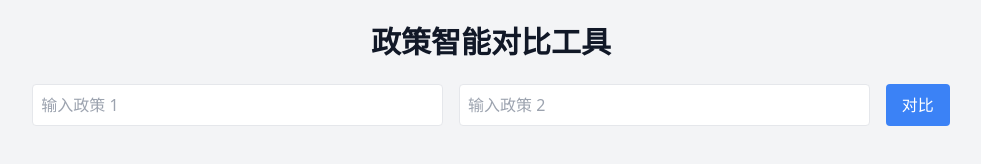
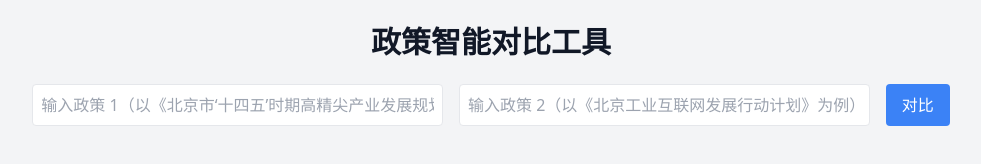
Before and after one commit to Mercy0113/Smart-Policy-Compare, a plain HTML site: page index.html in a window 1280 px wide. Shown: the whole page, without its empty margins (149-1130 px from the left). Drawn offline with nearby package versions, Linux system fonts and the light colour scheme.

Commit message:
Update index.html

```diff
--- a/index.html
+++ b/index.html
@@ -13,8 +13,8 @@
 
         <!-- 搜索框 -->
         <div class="flex justify-center gap-4 mb-6">
-            <input id="policy1" type="text" placeholder="输入政策 1" class="p-2 border rounded w-1/3">
-            <input id="policy2" type="text" placeholder="输入政策 2" class="p-2 border rounded w-1/3">
+            <input id="policy1" type="text" placeholder="输入政策 1（以《北京市‘十四五’时期高精尖产业发展规划》为例）" class="p-2 border rounded w-1/3">
+            <input id="policy2" type="text" placeholder="输入政策 2（以《北京工业互联网发展行动计划》为例）" class="p-2 border rounded w-1/3">
             <button onclick="comparePolicies()" class="px-4 py-2 bg-blue-500 text-white rounded">对比</button>
         </div>
 
```
